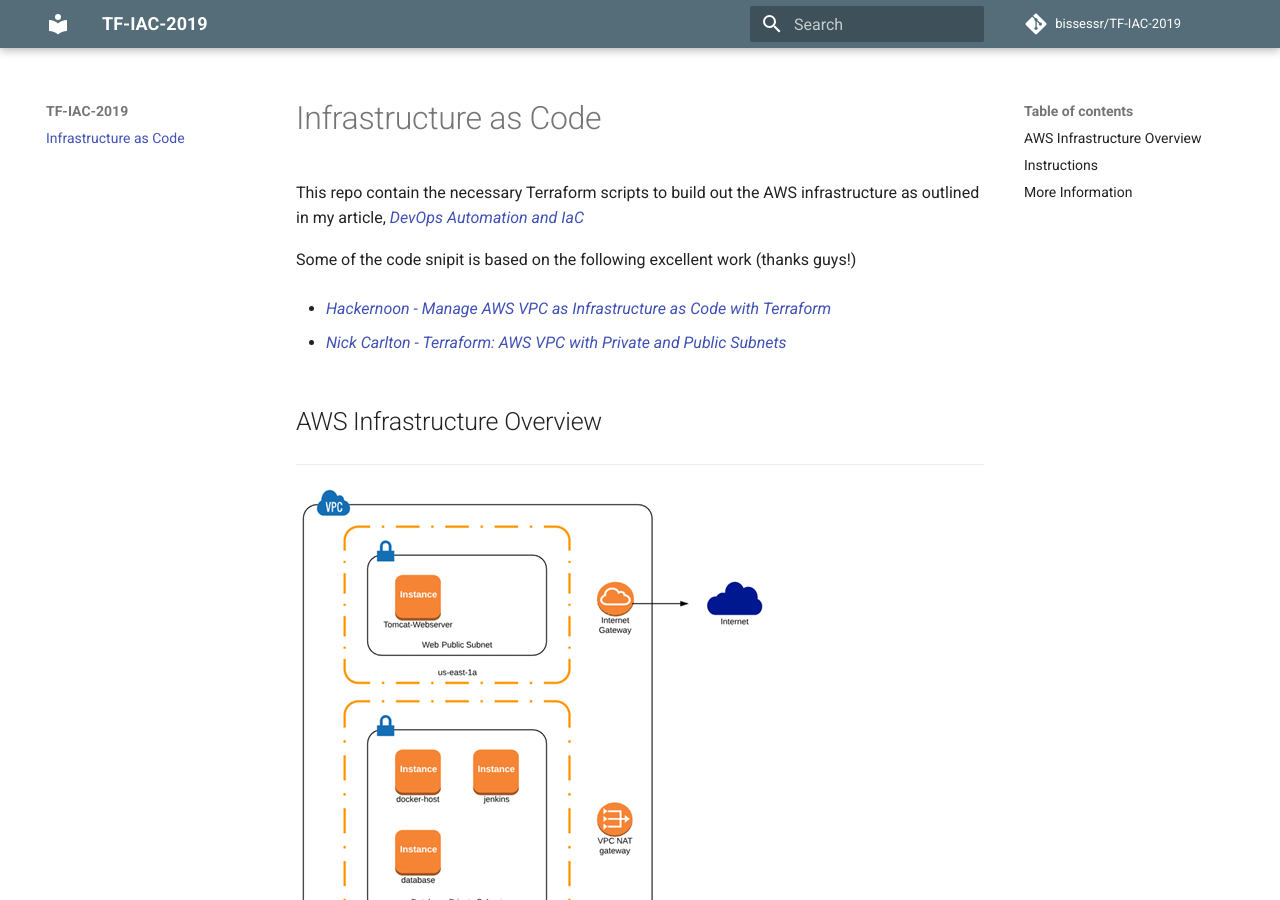
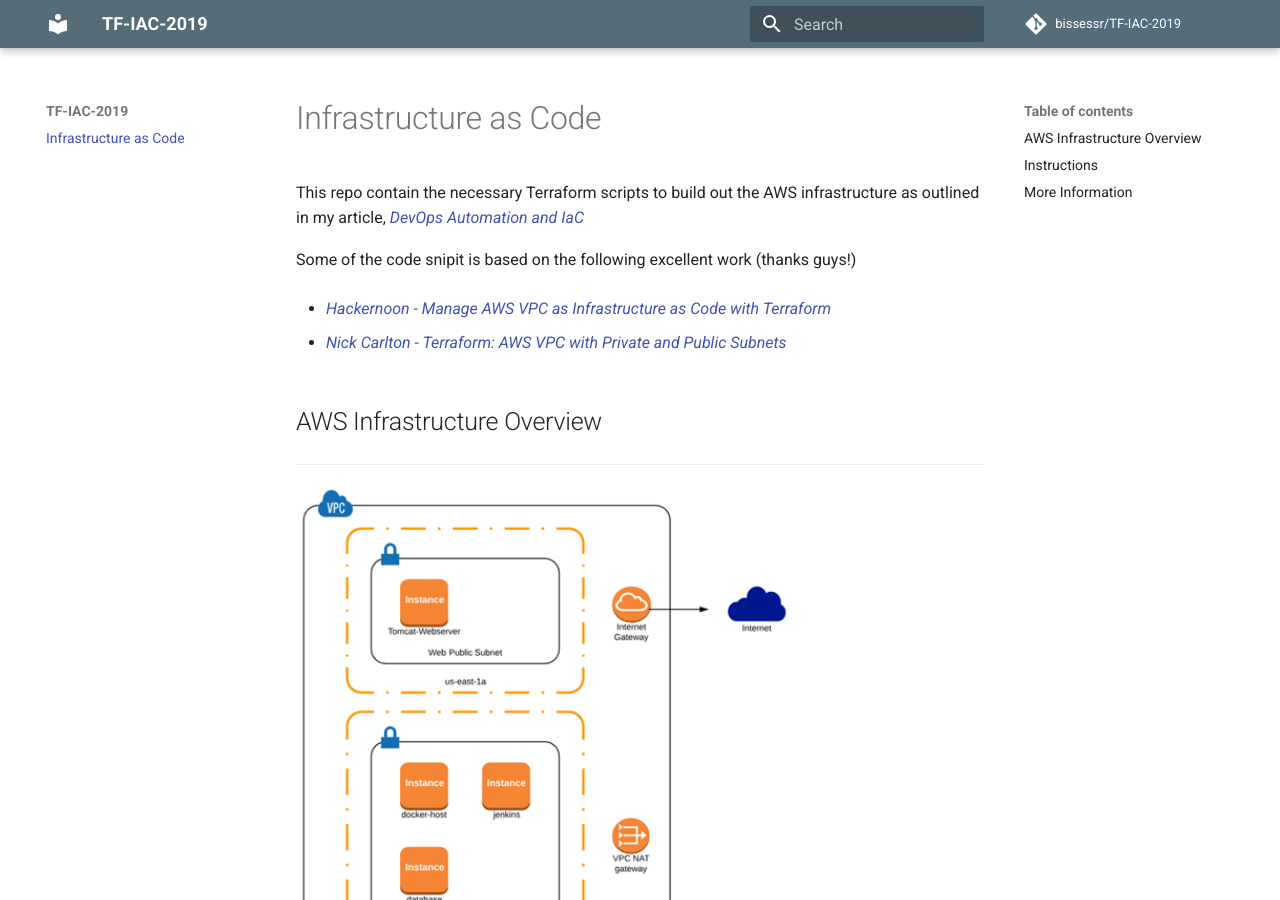
Before and after one commit to bissessr/TF-IAC-2019, an MkDocs documentation site: the page built from docs/index.md, in a window 1280 px wide and 900 px high. Built offline with MkDocs 1.6.1 and Material for MkDocs 9.7.7, drawn with Linux system fonts in a browser that asks for light colours; comment, search, counter and statistics services are not loaded.

Commit message:
minor fixes

```diff
--- a/docs/index.md
+++ b/docs/index.md
@@ -9,8 +9,8 @@ Some of the code snipit is based on the following excellent work (thanks guys!)
 
 ## AWS Infrastructure Overview
 ---
-![AWS Test Platform](/images/iac-aws.png)
-![AWS Test Platform](https://github.com/bissessr/TF-IAC-2019/tree/master/docs/images/iac-aws.png"AWS Test Platform")
+<img src="images/iac-aws.png" width="500" />
+
 
 
 ## Instructions
```
Also changed, not shown: 1 other file.
